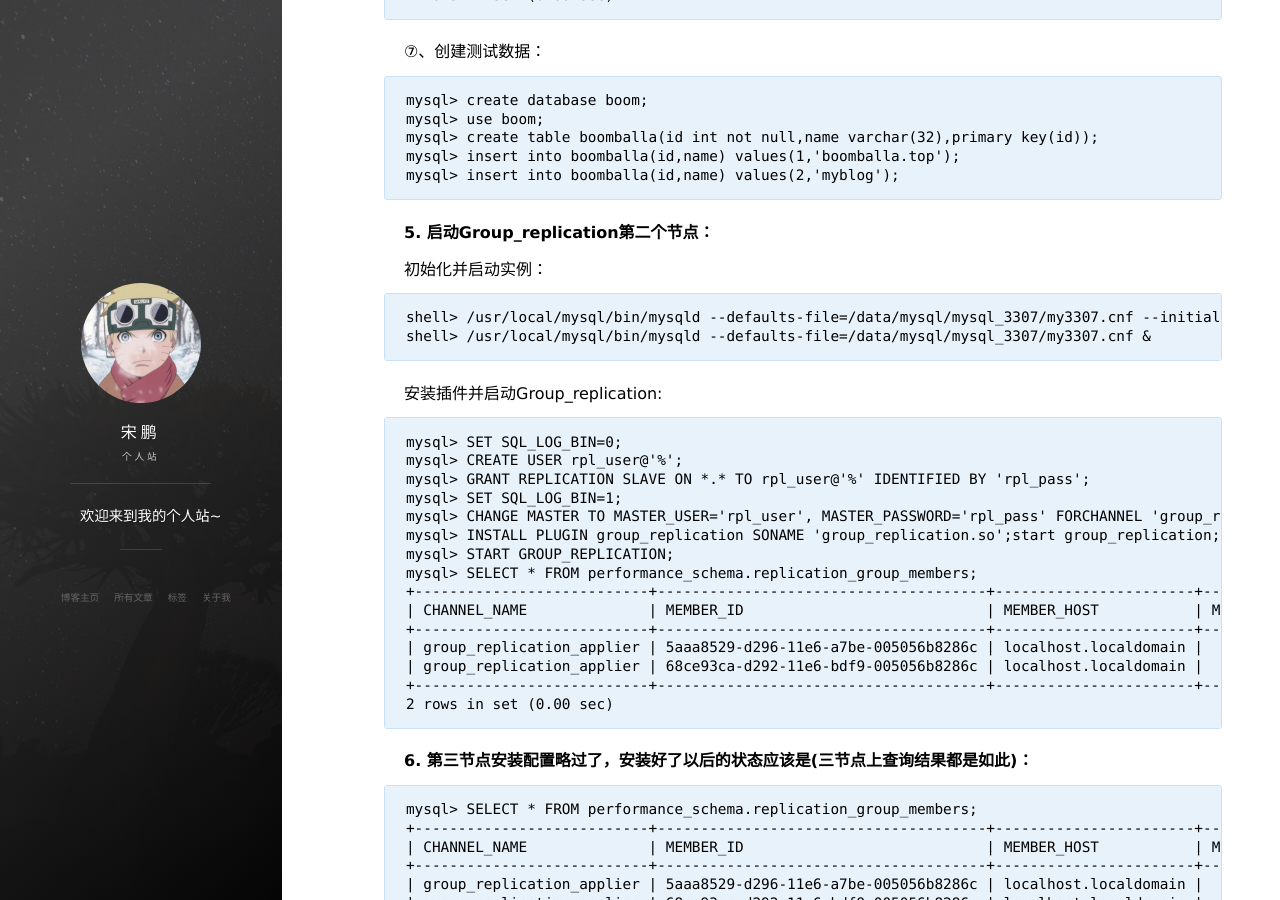
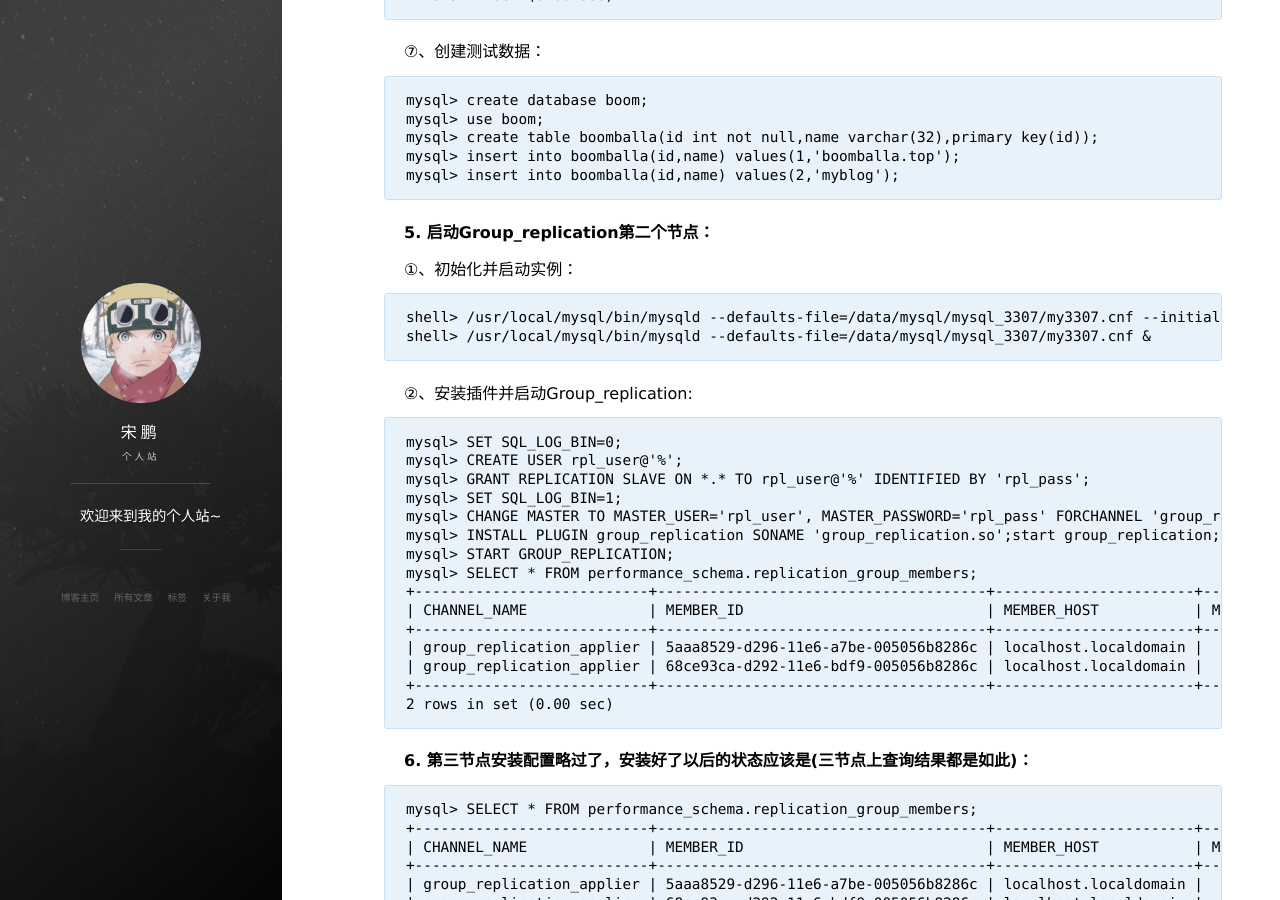
Before and after one commit to boomballa/boomballa.github.io, a Jekyll site: the page built from _posts/2017-01-04-MySQL_Gr_Install.md, in a window 1280 px wide and 900 px high, scrolled down 6454 px. Built offline with Jekyll 4.4.1, drawn with Linux system fonts in a browser that asks for light colours; nearby versions of some CDN libraries; comment, search, counter and statistics services are not loaded; part of the change alters nothing that is shown.

````diff
--- a/_posts/2017-01-04-MySQL_Gr_Install.md
+++ b/_posts/2017-01-04-MySQL_Gr_Install.md
@@ -304,14 +304,14 @@ mysql> insert into boomballa(id,name) values(2,'myblog');
 
 **5. 启动Group_replication第二个节点：**
 
- 初始化并启动实例：
+①、初始化并启动实例：
 
 ```
 shell> /usr/local/mysql/bin/mysqld --defaults-file=/data/mysql/mysql_3307/my3307.cnf --initialize-insecure
 shell> /usr/local/mysql/bin/mysqld --defaults-file=/data/mysql/mysql_3307/my3307.cnf &
 ```
 
-安装插件并启动Group_replication:
+②、安装插件并启动Group_replication:
 
 ```
 mysql> SET SQL_LOG_BIN=0;
````
